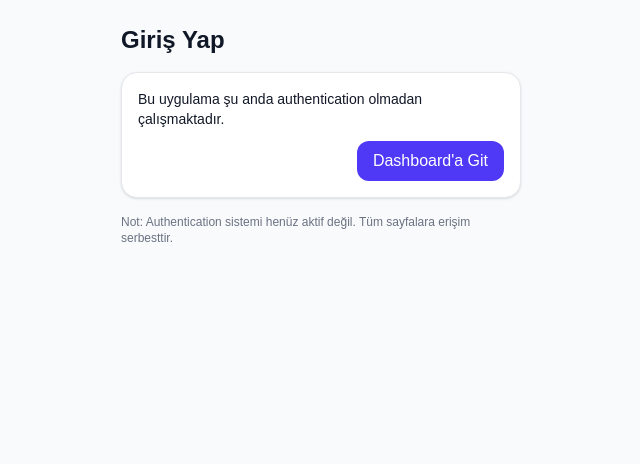
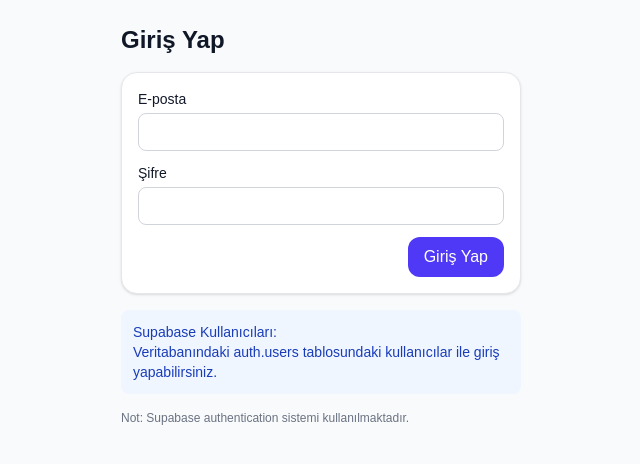
Before and after one commit to ufuklc/crmm, a Next.js app: page /sign-in in a window 1280 px wide. Shown: the top 464 px of the page, without its empty margins (319-959 px from the left). Built offline with nearby package versions, Linux system fonts and the light colour scheme; no server answers.

Commit message:
feat: Gerçek Supabase authentication sistemi eklendi

```diff
--- a/src/app/(auth)/sign-in/page.tsx
+++ b/src/app/(auth)/sign-in/page.tsx
@@ -1,24 +1,77 @@
-import Link from "next/link";
+"use client";
 
-export default function SignInPage() {
+import type React from "react";
+import { useState } from "react";
+import { useRouter } from "next/navigation";
+import { signInWithEmail } from "@/lib/auth";
+
+export default function SignInPage(): React.ReactElement {
+  const router = useRouter();
+  const [email, setEmail] = useState<string>("");
+  const [password, setPassword] = useState<string>("");
+  const [submitting, setSubmitting] = useState<boolean>(false);
+  const [error, setError] = useState<string | null>(null);
+
+  async function onSubmit(e: React.FormEvent<HTMLFormElement>): Promise<void> {
+    e.preventDefault();
+    setSubmitting(true);
+    setError(null);
+
+    const { error } = await signInWithEmail({ email, password });
+    if (error) {
+      setError(error);
+      setSubmitting(false);
+      return;
+    }
+
+    // Başarılı giriş
+    router.push("/dashboard");
+    setSubmitting(false);
+  }
+
   return (
     <div className="mx-auto max-w-md p-6 space-y-4">
       <h1 className="text-2xl font-semibold text-gray-900">Giriş Yap</h1>
-      <div className="rounded-2xl border border-gray-200 bg-white p-4 shadow-sm space-y-3">
-        <p className="text-sm text-gray-600">
-          Bu uygulama şu anda authentication olmadan çalışmaktadır.
-        </p>
+      <form onSubmit={onSubmit} className="rounded-2xl border border-gray-200 bg-white p-4 shadow-sm space-y-3">
+        <div>
+          <label className="block text-sm text-gray-700">E-posta</label>
+          <input
+            type="email"
+            required
+            className="mt-1 w-full rounded-lg border border-gray-300 p-2 text-sm"
+            value={email}
+            onChange={(e) => setEmail(e.target.value)}
+          />
+        </div>
+        <div>
+          <label className="block text-sm text-gray-700">Şifre</label>
+          <input
+            type="password"
+            required
+            className="mt-1 w-full rounded-lg border border-gray-300 p-2 text-sm"
+            value={password}
+            onChange={(e) => setPassword(e.target.value)}
+          />
+        </div>
+        {error && (
+          <div className="text-sm text-red-600">{error}</div>
+        )}
         <div className="flex justify-end">
-          <Link
-            href="/dashboard"
-            className="rounded-xl bg-indigo-600 px-4 py-2 text-white hover:bg-indigo-700"
+          <button
+            type="submit"
+            disabled={submitting}
+            className="rounded-xl bg-indigo-600 px-4 py-2 text-white hover:bg-indigo-700 disabled:opacity-60"
           >
-            Dashboard&apos;a Git
-          </Link>
+            {submitting ? "Giriş yapılıyor..." : "Giriş Yap"}
+          </button>
         </div>
+      </form>
+      <div className="rounded-lg bg-blue-50 p-3 text-sm text-blue-800">
+        <p className="font-medium">Supabase Kullanıcıları:</p>
+        <p>Veritabanındaki auth.users tablosundaki kullanıcılar ile giriş yapabilirsiniz.</p>
       </div>
       <p className="text-xs text-gray-500">
-        Not: Authentication sistemi henüz aktif değil. Tüm sayfalara erişim serbesttir.
+        Not: Supabase authentication sistemi kullanılmaktadır.
       </p>
     </div>
   );
```
